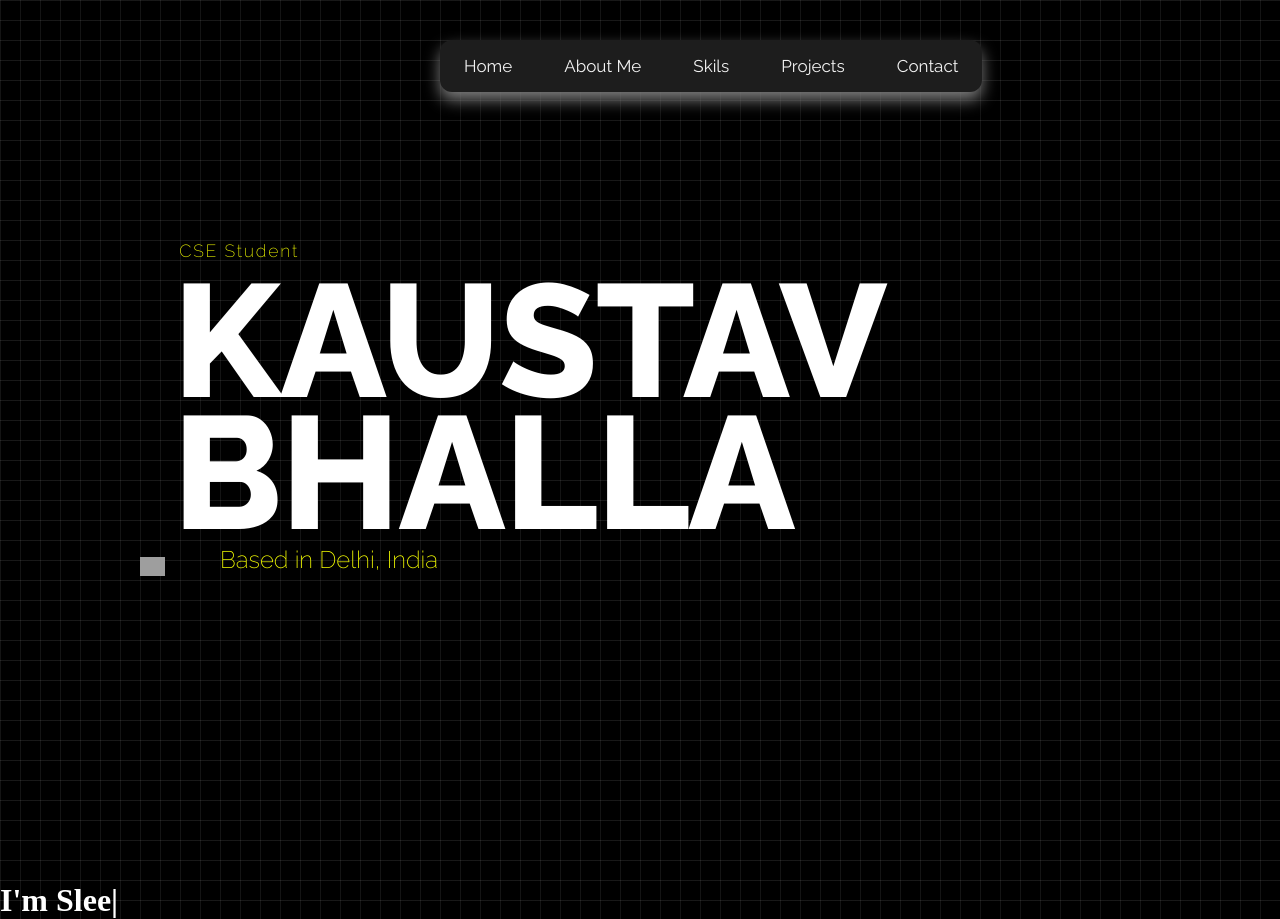
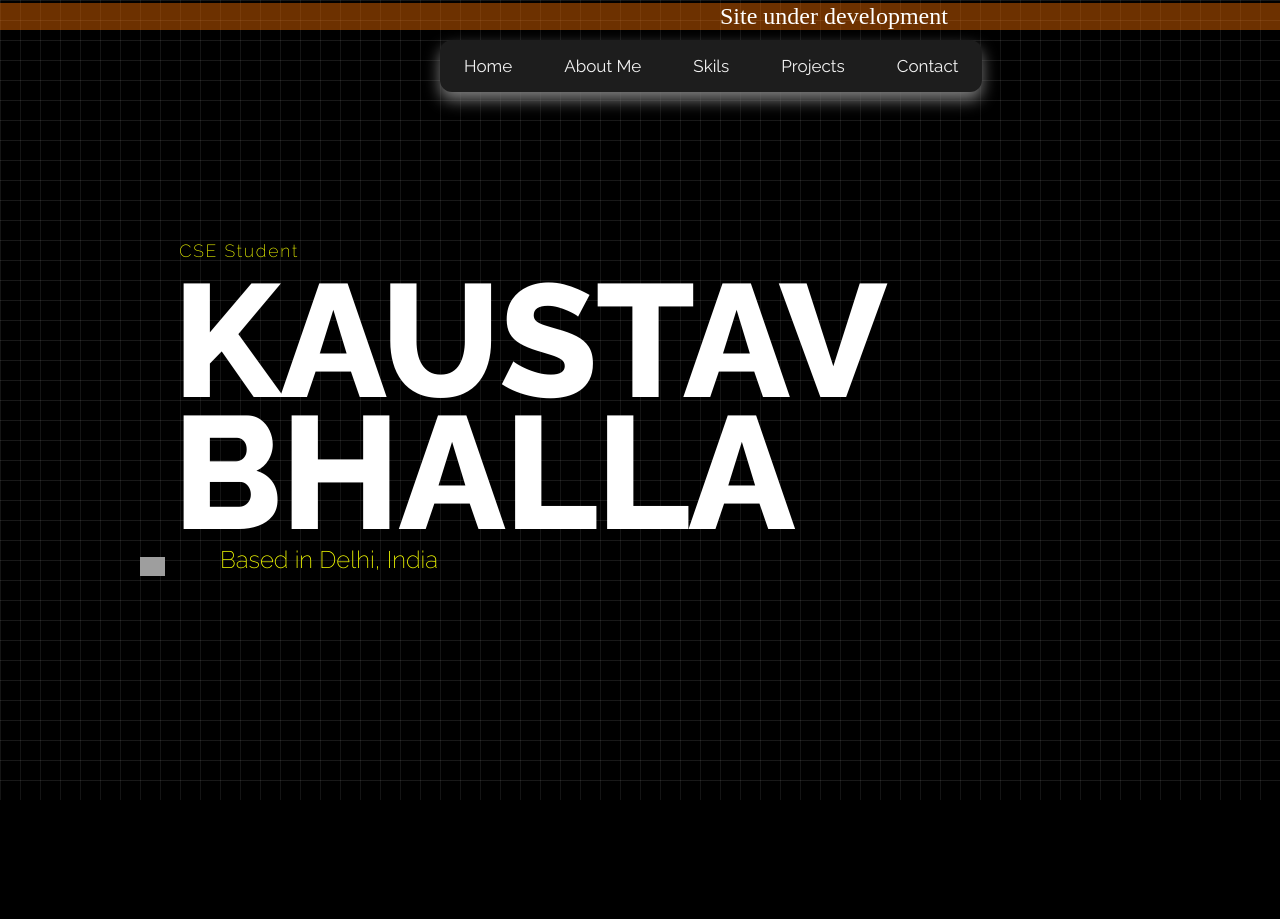
Before and after one commit to kaustavbhalla/my-portfolio-website, a plain HTML site: page index.html in a window 1280 px wide. Shown: the top 919 px of the page. After the commit the page ends 800 px from the top, so only its background shows below. Drawn offline with nearby package versions, Linux system fonts and the light colour scheme; grey boxes are pictures that could not be loaded.

Commit message:
Added under development tag at the top of the site

```diff
--- a/index.html
+++ b/index.html
@@ -1,6 +1,7 @@
 <!DOCTYPE html>
 <html lang="en">
 <head>
+
     <link rel="stylesheet" href="styles.css">
     <link rel="stylesheet" href="https://cdnjs.cloudflare.com/ajax/libs/font-awesome/4.7.0/css/font-awesome.min.css">
     <script src="script.js"></script>
@@ -17,10 +18,14 @@
         <a href="contact">Contact</a>
     </div>
 
+
+
 </head>
 
 
 <body>
+
+
     <div class="all-intro-text">
 
         <div class="header-role">CSE Student</div>
@@ -28,6 +33,10 @@
             <span class="name">KAUSTAV</span>
             <span class="surname">BHALLA</span>
         </div>
+    </div>
+
+    <div class="devmod">
+        <h4>Site under development</h4>
     </div>
 
     <div>
@@ -43,7 +52,9 @@
 
     </div>
 
-    <div class="intro">
+
+
+    <!--<div class="intro">
         <h1>I'm <span class="auto-type"></span></h1>
         <script src="https://unpkg.com/typed.js@2.1.0/dist/typed.umd.js"></script>
 
@@ -54,7 +65,7 @@
                 backSpeed: 100,
                 loop: true,
             })
-        </script>
+        </script>!-->
 
 
     </div>
--- a/styles.css
+++ b/styles.css
@@ -112,3 +112,20 @@ body {
   background-color: #f6ff00;
   border-radius: 5px;
 }
+
+.devmod{
+  align-items: center;
+  position: absolute;
+  top: 3px;
+  width: 100%;
+  margin-bottom: 3vh;
+}
+
+.devmod h4{
+  color: white;
+  background-color: rgba(255, 115, 0, 0.426);
+  font-family: 'Raleway' sans-serif;
+  font-weight: 100;
+  padding-left: 90vh;
+  font-size: 3vh;
+}
```
